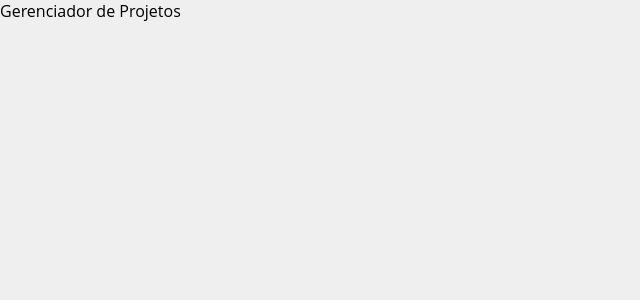
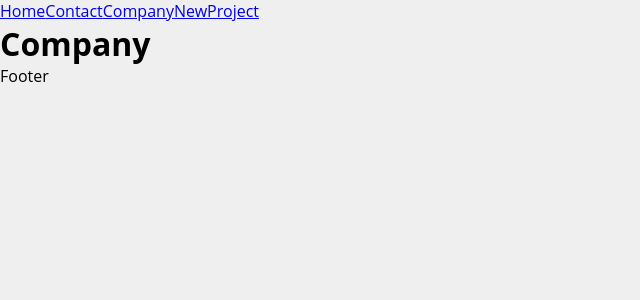
Before and after one commit to JoaoFP-QA/gerenciamento-de-projeto, a React (Create React App) app: page /company in a window 1280 px wide. Shown: the top 300 px of the page, without its empty margins (0-640 px from the left). Built offline with nearby package versions, Linux system fonts and the light colour scheme.

Commit message:
Ajustando o roteamento da aplicação

```diff
--- a/package.json
+++ b/package.json
@@ -10,7 +10,7 @@
     "react": "^18.2.0",
     "react-dom": "^18.2.0",
     "react-icons": "^5.0.1",
-    "react-router-dom": "^6.22.3",
+    "react-router-dom": "^5.3.4",
     "react-scripts": "5.0.1",
     "uuid": "^9.0.1",
     "web-vitals": "^2.1.4"
--- a/src/App.js
+++ b/src/App.js
@@ -1,8 +1,35 @@
+import { BrowserRouter as Router, Switch, Route, Link } from "react-router-dom"
+import Home from './components/pages/Home'
+import Contact from './components/pages/Contact'
+import Company from './components/pages/Company'
+import NewProject from './components/pages/NewProject'
+
 function App() {
   return (
-    <div className="App">
-      <p>Gerenciador de Projetos</p>
-    </div>
+    <Router>
+      <div>
+        <Link to="/">Home</Link>
+        <Link to="/contact">Contact</Link>
+        <Link to="/company">Company</Link>
+        <Link to="/newproject">NewProject</Link>
+      </div>
+      <Switch>
+        <Route exact path="/">
+          <Home />
+        </Route>
+        <Route exact path="/company">
+          <Company />
+        </Route>
+        <Route exact path="/contact">
+          <Contact />
+        </Route>
+        <Route exact path="/newproject">
+          <NewProject />
+        </Route>
+
+      </Switch>
+      <p>Footer</p>
+    </Router>
   )
 }
 
--- /dev/null
+++ b/src/components/pages/Company.js
@@ -0,0 +1,5 @@
+function Company() {
+    return <h1>Company</h1>
+}
+
+export default Company
--- /dev/null
+++ b/src/components/pages/Contact.js
@@ -0,0 +1,5 @@
+function Contact() {
+    return <h1>Contact</h1>
+}
+
+export default Contact
--- /dev/null
+++ b/src/components/pages/Home.js
@@ -0,0 +1,5 @@
+function Home() {
+    return <h1>Home</h1>
+}
+
+export default Home
--- /dev/null
+++ b/src/components/pages/NewProject.js
@@ -0,0 +1,5 @@
+function NewProject() {
+    return <h1>NewProject</h1>
+}
+
+export default NewProject
```
Also changed, not shown: 1 other file (tests, documents, lock files or other folders).
